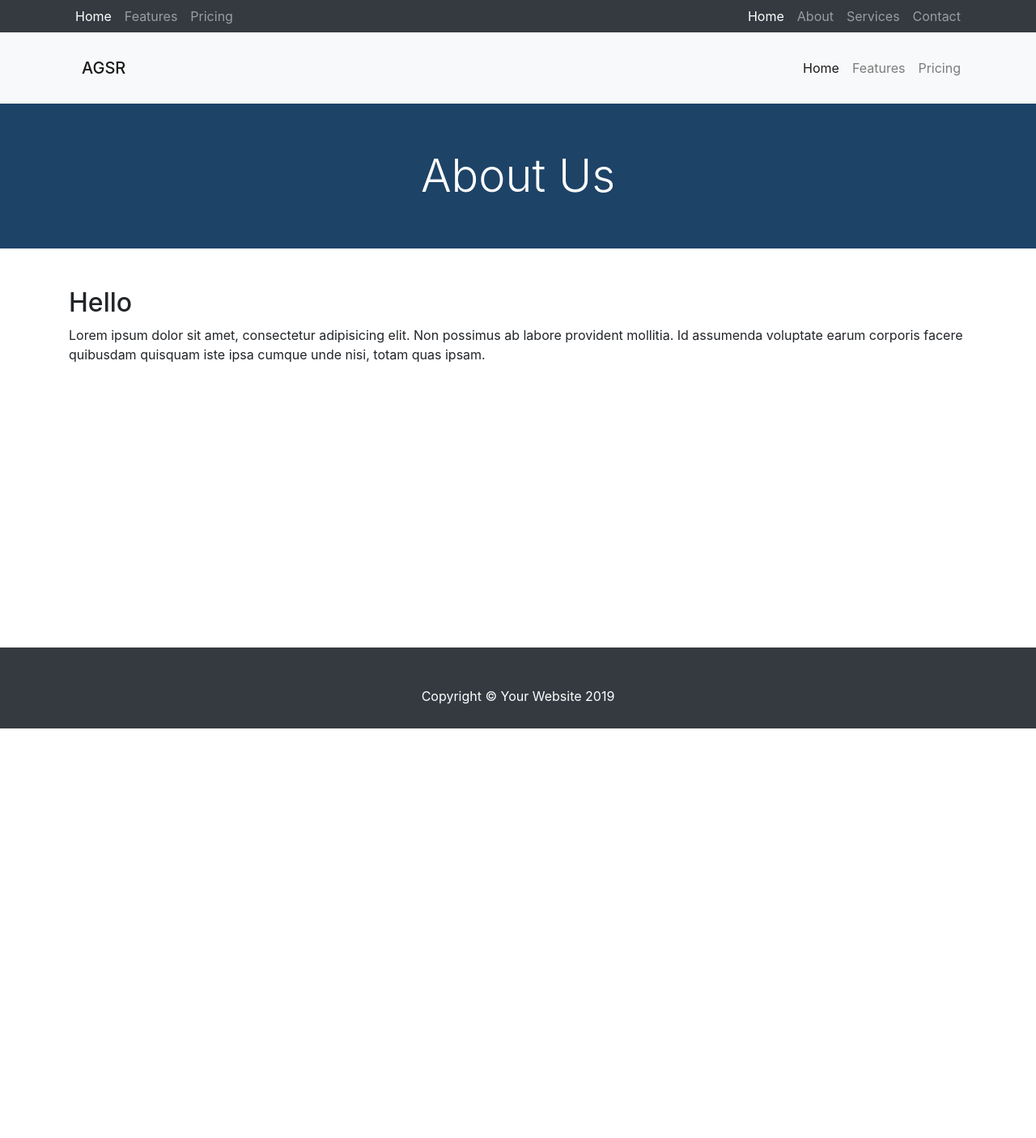
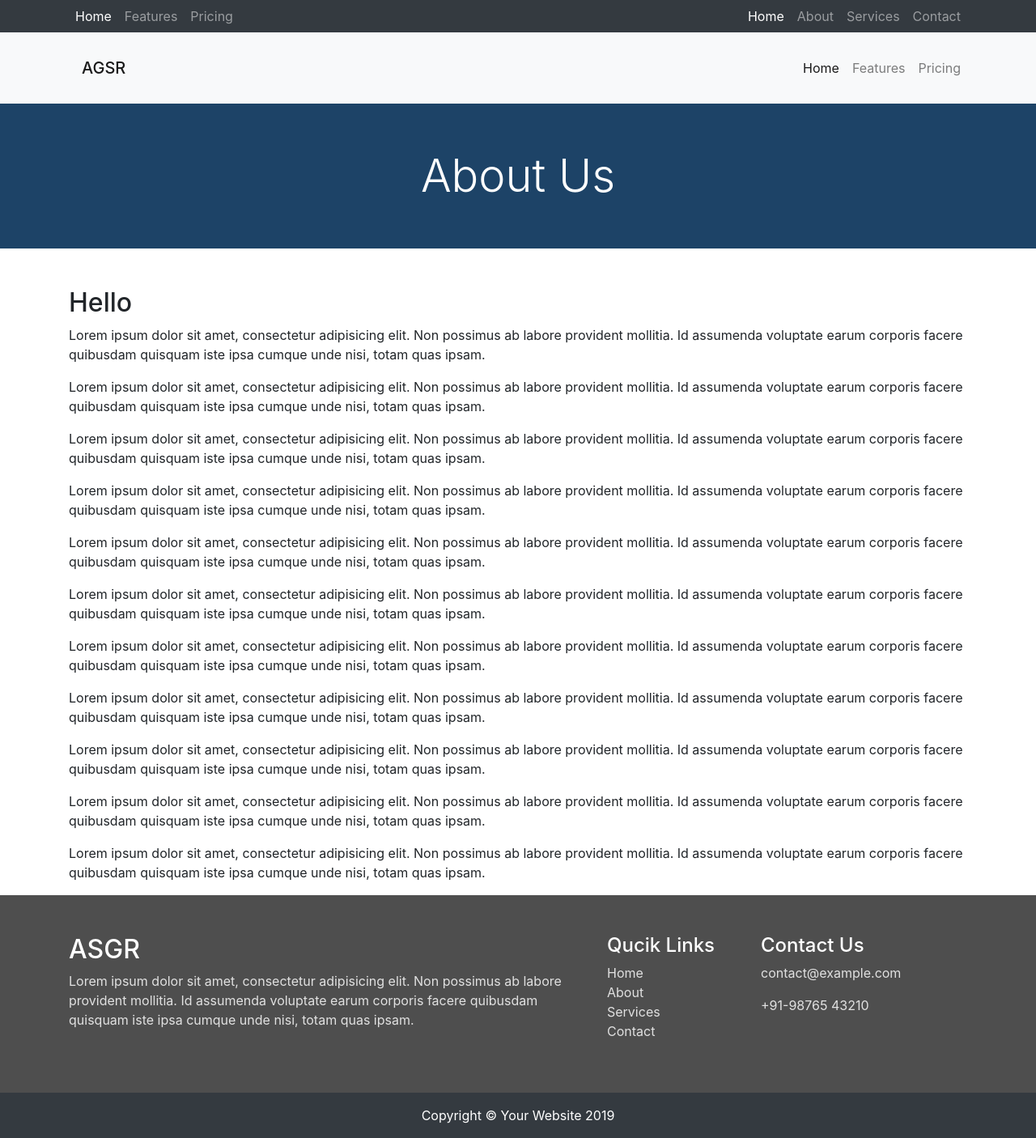
Before and after one commit to ic-Solutions/agsr-static, a Jekyll site: the page built from _pages/about.html, in a window 1280 px wide. Shown: the whole page at 81% size. Built offline with Jekyll 4.4.1, drawn with Linux system fonts in a browser that asks for light colours; before the commit the page ends 900 px from its top, so only the background shows below that.

Commit message:
Top Footer section Added

```diff
--- a/_layouts/default.html
+++ b/_layouts/default.html
@@ -90,9 +90,36 @@
 
 {{content}}
 
+<div class="top-footer py-5">
+    <div class="container">
+        <div class="row">
+            <div class="col-lg-7">
+                <h2>ASGR</h2>
+                <p>Lorem ipsum dolor sit amet, consectetur adipisicing elit. Non
+                      possimus ab labore provident mollitia. Id assumenda voluptate
+                      earum corporis facere quibusdam quisquam iste ipsa cumque unde
+                      nisi, totam quas ipsam.</p>
+            </div>
+            <div class="col-lg-2">
+                <h4>Qucik Links</h4>
+                <ul>
+                    <li><a href="/">Home</a></li>
+                    <li><a href="/about/">About</a></li>
+                    <li><a href="#">Services</a></li>
+                    <li><a href="#">Contact</a></li>
+                </ul>
 
+            </div>
+            <div class="col-lg-3">
+               <h4>Contact Us</h4>
+                <p><a href="mailto:contact@example.com">contact@example.com</a></p>
+                <p><a href="tel:+919876543210">+91-98765 43210</a></p>
+            </div>
+        </div>
+    </div>
+</div>
     <!-- Footer -->
-    <footer class="py-5 bg-dark">
+    <footer class="py-3 bg-dark">
         <div class="container">
           <p class="m-0 text-center text-white">
             Copyright &copy; Your Website 2019
--- a/_pages/about.html
+++ b/_pages/about.html
@@ -20,4 +20,36 @@ permalink: /about/
               possimus ab labore provident mollitia. Id assumenda voluptate
               earum corporis facere quibusdam quisquam iste ipsa cumque unde
               nisi, totam quas ipsam.</p>
+    <p>Lorem ipsum dolor sit amet, consectetur adipisicing elit. Non
+              possimus ab labore provident mollitia. Id assumenda voluptate
+              earum corporis facere quibusdam quisquam iste ipsa cumque unde
+              nisi, totam quas ipsam.</p>
+    <p>Lorem ipsum dolor sit amet, consectetur adipisicing elit. Non
+              possimus ab labore provident mollitia. Id assumenda voluptate
+              earum corporis facere quibusdam quisquam iste ipsa cumque unde
+              nisi, totam quas ipsam.</p><p>Lorem ipsum dolor sit amet, consectetur adipisicing elit. Non
+              possimus ab labore provident mollitia. Id assumenda voluptate
+              earum corporis facere quibusdam quisquam iste ipsa cumque unde
+              nisi, totam quas ipsam.</p><p>Lorem ipsum dolor sit amet, consectetur adipisicing elit. Non
+              possimus ab labore provident mollitia. Id assumenda voluptate
+              earum corporis facere quibusdam quisquam iste ipsa cumque unde
+              nisi, totam quas ipsam.</p><p>Lorem ipsum dolor sit amet, consectetur adipisicing elit. Non
+              possimus ab labore provident mollitia. Id assumenda voluptate
+              earum corporis facere quibusdam quisquam iste ipsa cumque unde
+              nisi, totam quas ipsam.</p><p>Lorem ipsum dolor sit amet, consectetur adipisicing elit. Non
+              possimus ab labore provident mollitia. Id assumenda voluptate
+              earum corporis facere quibusdam quisquam iste ipsa cumque unde
+              nisi, totam quas ipsam.</p><p>Lorem ipsum dolor sit amet, consectetur adipisicing elit. Non
+              possimus ab labore provident mollitia. Id assumenda voluptate
+              earum corporis facere quibusdam quisquam iste ipsa cumque unde
+              nisi, totam quas ipsam.</p><p>Lorem ipsum dolor sit amet, consectetur adipisicing elit. Non
+              possimus ab labore provident mollitia. Id assumenda voluptate
+              earum corporis facere quibusdam quisquam iste ipsa cumque unde
+              nisi, totam quas ipsam.</p><p>Lorem ipsum dolor sit amet, consectetur adipisicing elit. Non
+              possimus ab labore provident mollitia. Id assumenda voluptate
+              earum corporis facere quibusdam quisquam iste ipsa cumque unde
+              nisi, totam quas ipsam.</p><p>Lorem ipsum dolor sit amet, consectetur adipisicing elit. Non
+              possimus ab labore provident mollitia. Id assumenda voluptate
+              earum corporis facere quibusdam quisquam iste ipsa cumque unde
+              nisi, totam quas ipsam.</p>
 </div>
--- a/assets/css/_sass/custom.scss
+++ b/assets/css/_sass/custom.scss
@@ -1,20 +1,21 @@
 /* Add your custom styles here */
-// .btn-primary{
-//     background-color: #1d4367;
-//     border-color: #1d4367;
-//     color: #ffc00f;
-//     &:hover{
-//         background-color: #ffc00f;
-//         border-color: #ffc00f;
-//         color: #1d4367;
-//     }
-// }
-// .bg-primary{
-//     background-color: #1d4367 !important
-// }
-footer{
-    position: absolute;
-    width: 100%;
-    bottom: 0;
-    height: 100px;
+//footer{
+//    position: absolute;
+//    width: 100%;
+//    bottom: 0;
+//    height: 100px;
+//}
+.top-footer{
+    background: #4e4e4e;
+    color: #e1e1e1;
+    ul {
+        list-style-type: none;
+        padding: 0
+    }
+    a{
+        color: #e1e1e1
+    }
+    h2, h4{
+        color: #fff
+    }
 }
```
